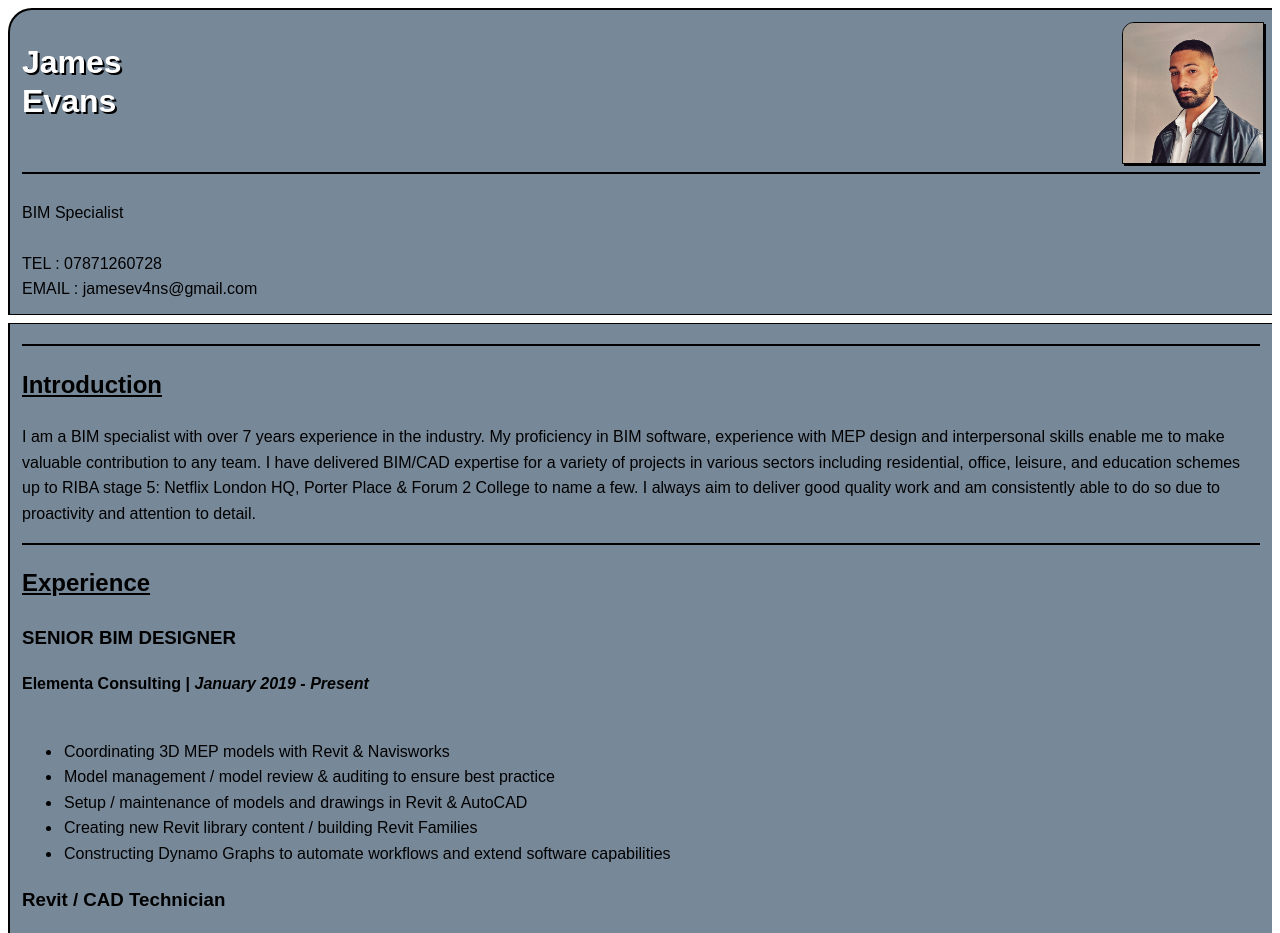
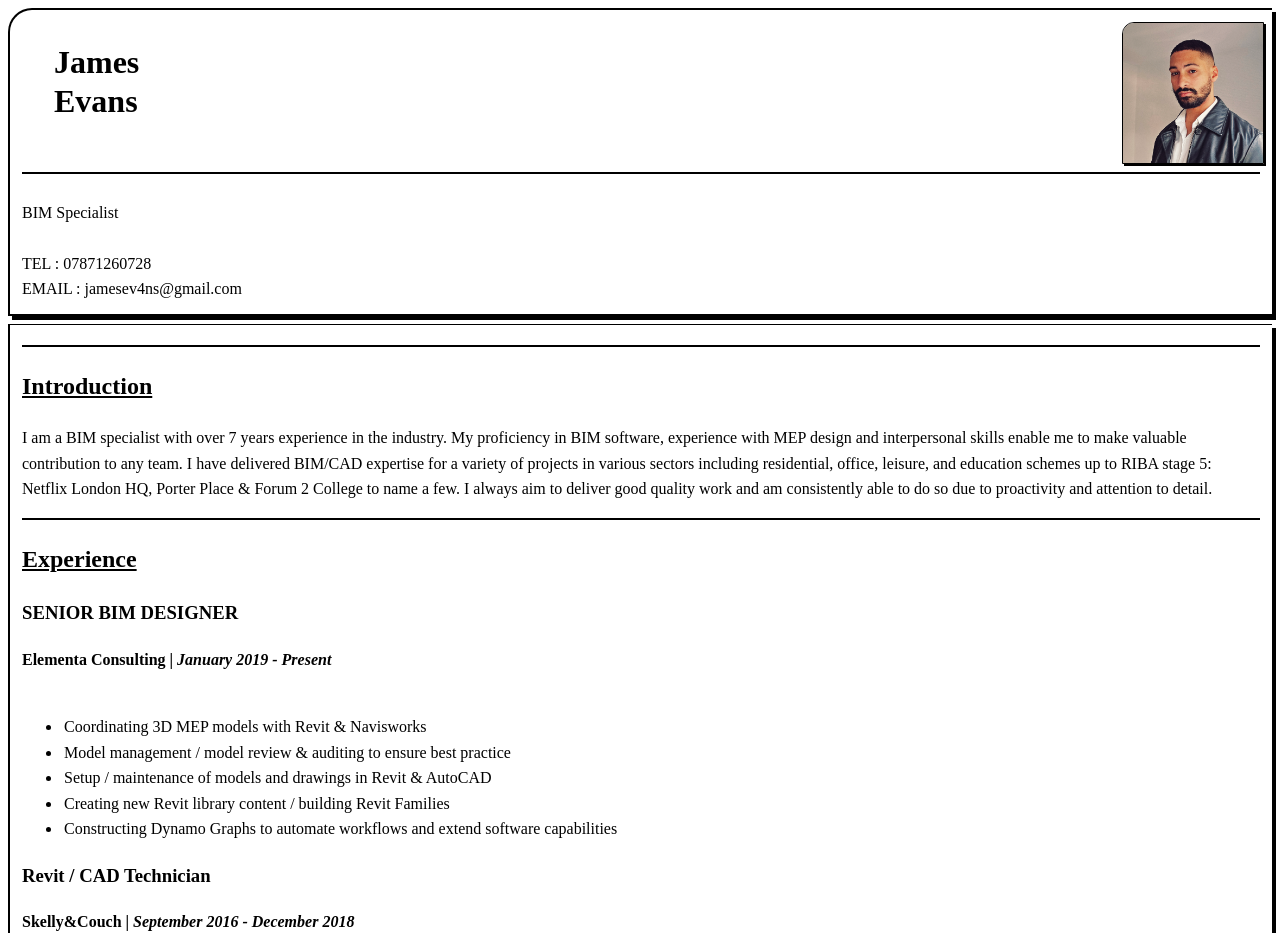
Before and after one commit to j45e45/JamesEvans.github.io, a plain HTML site: page index.html in a window 1280 px wide. Shown: the top 933 px of the page. Drawn offline with Linux system fonts and the light colour scheme.

Commit message:
Add files via upload

```diff
--- a/css/jamesevans_style.css
+++ b/css/jamesevans_style.css
@@ -1,16 +1,15 @@
 /* jamesevans_style.css */
 
 body {
-    font-family: Arial, Helvetica, sans-serif;
+    font-family: serif;
     line-height: 1.6;
 }
 
 /* header styles */
 h1 {
-    color: white;
     font-size: 32px;
     line-height: 1.2;
-    text-shadow: 2px 2px black;
+    margin-left: 32px;
 }
 
 ol {
@@ -42,14 +41,15 @@ li {
 }
 
 #idcard {
-    background-color: lightslategray;
+    background-color: white;
     border-top-left-radius: 24px;
     border-top: 2px solid black;
-    border-bottom: 1px solid black;
+    border-bottom: 2px solid black;
     border-left: 2px solid black;
     padding: 12px;
     height: 51mm *2;
     margin-bottom: 8px;
+    box-shadow: 4px 4px black;
 }
 
 .container img {
@@ -69,7 +69,7 @@ li {
 }
 
 #front_panel_01 {
-    background-color: lightslategray;
+    background-color: white;
     border-left: 2px solid black;
     border-top: 1px solid black;
     border-bottom: 1px solid black;
@@ -79,6 +79,7 @@ li {
     padding-right: 12px;
     right: 0px;
     left: 0px;
+    box-shadow: 4px 4px black;
 }
 
 #front_panel_02 {
@@ -110,8 +111,3 @@ li {
 
 
 /* action */
-
-#idcard:active, #idcard:focus {
-    scale: 1.6;
-    transform-origin: top left;
-}
```
